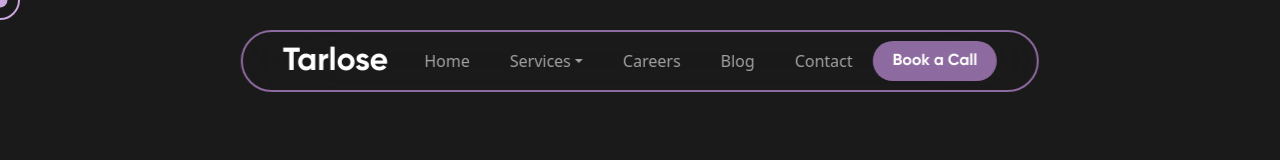
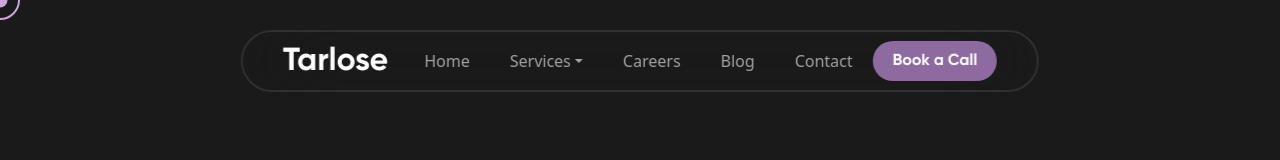
Before and after one commit to WTFAYXN/Tarlose-React, a React (Vite) app in the folder client/: page / in a window 1280 px wide. Shown: the top 160 px of the page. Built offline with nearby package versions, Linux system fonts and the light colour scheme; no server answers; the HTML template or start-up script is replaced by a standard one.

Commit message:
style: Update Navbar border color for improved visibility and comment out previous style

```diff
--- a/client/src/components/Navbar.css
+++ b/client/src/components/Navbar.css
@@ -7,7 +7,8 @@
   padding: 3px 40px;
   left: 50%;
   border-radius: 32px;
-  border: 2px solid #8d6a9f;
+  /* border: 2px solid #8d6a9f; */
+  border: 2px solid rgba(255, 255, 255, 0.1);
   transform: translateX(-50%);
   top: 0;
   z-index: 1000;
```
